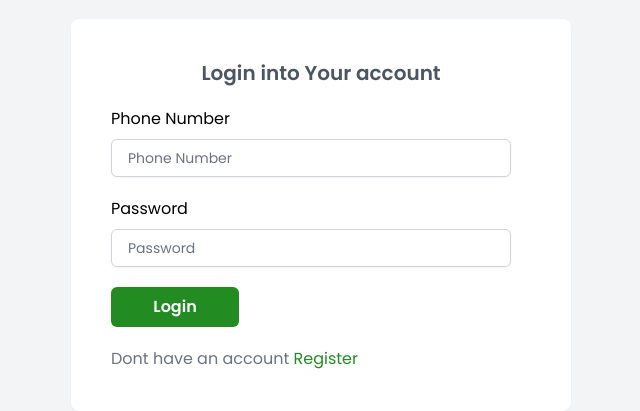
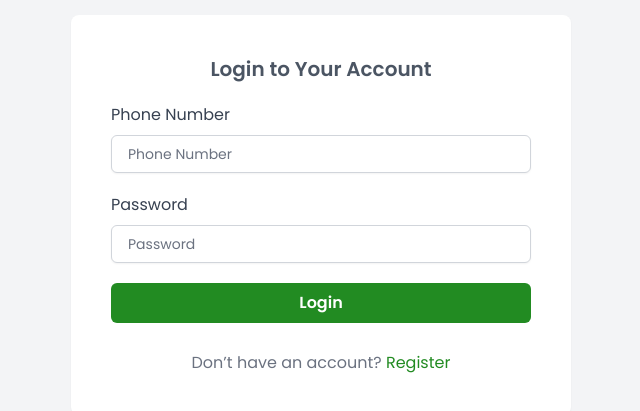
Before and after one commit to aine1100/MadeInUgandaLtd, a React (Vite) app: page /login in a window 1280 px wide. Shown: the part 185-596 px from the top of the page, without its empty margins (319-959 px from the left). Built offline with nearby package versions, Linux system fonts and the light colour scheme.

Commit message:
login and signup integration

```diff
--- a/package.json
+++ b/package.json
@@ -10,10 +10,12 @@
     "preview": "vite preview"
   },
   "dependencies": {
+    "axios": "^1.7.9",
     "react": "^18.3.1",
     "react-dom": "^18.3.1",
     "react-icons": "^5.4.0",
-    "react-router-dom": "^7.1.0"
+    "react-router-dom": "^7.1.0",
+    "react-toastify": "^11.0.2"
   },
   "devDependencies": {
     "@eslint/js": "^9.17.0",
--- a/src/pages/login.tsx
+++ b/src/pages/login.tsx
@@ -1,49 +1,100 @@
-export default function Login(){
-    const inputData = [
+import { useState, ChangeEvent, FormEvent } from "react";
+import { useNavigate } from "react-router-dom";
+import axios from "axios";
+import { toast, ToastContainer } from "react-toastify";
+import "react-toastify/dist/ReactToastify.css";
 
+type InputField = {
+  name: string;
+  className: string;
+  type: string;
+  key: keyof FormData;
+};
 
+type FormData = {
+  phoneNumber: string;
+  password: string;
+};
+
+export default function Login() {
+  const inputData: InputField[] = [
     {
       name: "Phone Number",
       className: "h-10",
       type: "text",
+      key: "phoneNumber", // Match this key with `formData` key
     },
     {
       name: "Password",
       className: "h-10",
       type: "password",
+      key: "password", // Match this key with `formData` key
     },
+  ];
 
-    ];
-    return(
+  const [formData, setFormData] = useState<FormData>({
+    phoneNumber: "",
+    password: "",
+  });
+
+  const navigate = useNavigate();
+
+  const handleChange = (e: ChangeEvent<HTMLInputElement>) => {
+    const { name, value } = e.target;
+    setFormData({ ...formData, [name]: value });
+  };
+
+  const handleSubmit = async (e: FormEvent<HTMLFormElement>) => {
+    e.preventDefault();
+    try {
+      const response = await axios.post("http://localhost:3000/auth/login", formData);
+      toast.success(response.data.message || "Login successful!");
+      setTimeout(() => {
+        navigate("/Dashboard");
+      }, 2000); // 2-second delay before navigating to the dashboard
+    } catch (err: any) {
+      toast.error(err.response?.data?.message || "Failed to login. Please try again.");
+    }
+  };
+
+  return (
     <div className="h-screen w-screen bg-gray-100 flex items-center justify-center">
-            <div className="p-10  bg-white shadow-sm rounded-lg flex-col gap-5 flex  w-[500px] ">
-                <h1 className="text-xl font-semibold text-gray-600 text-center">Login into Your account</h1>
-               {
-                inputData.map((field, index) =>
+      <div className="p-10 bg-white shadow-sm rounded-lg flex-col gap-5 flex w-[500px]">
+        <h1 className="text-xl font-semibold text-gray-600 text-center">
+          Login to Your Account
+        </h1>
+        <form onSubmit={handleSubmit} className="flex flex-col gap-5">
+          {inputData.map((field, index) => (
             <div className="flex flex-col gap-2" key={index}>
-                            <h1>{field.name}</h1>
-
+              <label htmlFor={field.key} className="text-gray-700">
+                {field.name}
+              </label>
               <input
-                            name={field.name}
+                id={field.key}
+                name={field.key} // Ensure the name matches the `formData` keys
                 type={field.type}
                 placeholder={field.name}
-                            className={`w-full md:w-[400px] px-4 py-2 text-sm text-black placeholder:text-gray-500 focus:outline-none border border-gray-300 rounded-md shadow-sm focus:border-primary-color`}/>
-
+                value={formData[field.key]} // Bind `value` correctly
+                onChange={handleChange}
+                className="w-full px-4 py-2 text-sm text-black placeholder:text-gray-500 focus:outline-none border border-gray-300 rounded-md shadow-sm focus:border-primary-color"
+              />
             </div>
-                    )
-               }
-                <button className="w-32 p-2 text-white font-semibold rounded-md bg-primary-color transition-all duration-300">
+          ))}
+          <button
+            type="submit"
+            className="w-full p-2 text-white font-semibold rounded-md bg-primary-color hover:bg-primary-dark transition-all duration-300"
+          >
             Login
           </button>
-                        <p className="text-gray-500 text-md">Dont have an account <a href="/register" className="text-primary-color">Register</a></p>
-
-
-
-
-
+        </form>
+        <p className="text-gray-500 text-md text-center mt-2">
+          Don’t have an account?{" "}
+          <a href="/register" className="text-primary-color hover:underline">
+            Register
+          </a>
+        </p>
       </div>
-
+      <ToastContainer position="top-right" autoClose={3000} hideProgressBar />
     </div>
-    )
-
+  );
 }
--- a/src/pages/register.tsx
+++ b/src/pages/register.tsx
@@ -1,57 +1,118 @@
-export default function Register(){
-    const inputData = [
+import { useState, ChangeEvent, FormEvent } from "react";
+import axios from "axios";
+import { toast, ToastContainer } from "react-toastify";
+import "react-toastify/dist/ReactToastify.css";
+import { useNavigate } from "react-router-dom";
+
+interface FormField {
+  name: string;
+  key: keyof FormData;
+  className: string;
+  type: string;
+}
+
+interface FormData {
+  fullName: string;
+  email: string;
+  phoneNumber: string;
+  password: string;
+}
+
+export default function Register() {
+  const inputData: FormField[] = [
     {
       name: "Full Name Or Company Name",
+      key: "fullName",
       className: "h-10",
       type: "text",
     },
     {
       name: "Email",
+      key: "email",
       className: "h-10",
       type: "email",
     },
     {
       name: "Phone Number",
+      key: "phoneNumber",
       className: "h-10",
       type: "text",
     },
     {
       name: "Password",
+      key: "password",
       className: "h-10",
       type: "password",
     },
+  ];
 
-    ];
-    return(
+  const [formData, setFormData] = useState<FormData>({
+    fullName: "",
+    email: "",
+    phoneNumber: "",
+    password: "",
+  });
+
+  const navigate = useNavigate();
+
+  const handleChange = (e: ChangeEvent<HTMLInputElement>) => {
+    setFormData({
+      ...formData,
+      [e.target.name]: e.target.value,
+    });
+  };
+
+  const handleSubmit = async (e: FormEvent) => {
+    e.preventDefault();
+    try {
+      const response = await axios.post("http://localhost:3000/auth/signup", formData);
+      toast.success(response.data.message || "User registered successfully");
+      setTimeout(() => {
+        navigate("/login");
+      }, 2000);
+    } catch (error: any) {
+      toast.error(error.response?.data?.message || "Failed to register");
+    }
+  };
+
+  return (
     <div className="h-screen w-screen bg-gray-100 flex items-center justify-center">
-            <div className="p-10  bg-white shadow-sm rounded-lg flex-col gap-5 flex  w-[500px] h-[550px]">
-                <h1 className="text-xl font-semibold text-gray-600 text-center">Welcome Create Your account</h1>
-               {
-                inputData.map((field, index) =>
+      <div className="p-10 bg-white shadow-sm rounded-lg flex-col gap-5 flex w-[500px] h-[550px]">
+        <h1 className="text-xl font-semibold text-gray-600 text-center">
+          Welcome Create Your Account
+        </h1>
+        <form onSubmit={handleSubmit} className="flex flex-col gap-5">
+          {inputData.map((field, index) => (
             <div className="flex flex-col gap-2" key={index}>
-                            <h1>{field.name}</h1>
-
+              <label htmlFor={field.key} className="text-gray-700">
+                {field.name}
+              </label>
               <input
-                            name={field.name}
+                id={field.key}
+                name={field.key}
                 type={field.type}
                 placeholder={field.name}
-                            className={`w-full md:w-[400px] px-4 py-2 text-sm text-black placeholder:text-gray-500 focus:outline-none border border-gray-300 rounded-md shadow-sm focus:border-primary-color`}/>
-
+                value={formData[field.key]}
+                onChange={handleChange}
+                className={`w-full md:w-[400px] px-4 py-2 text-sm text-black placeholder:text-gray-500 focus:outline-none border border-gray-300 rounded-md shadow-sm focus:border-primary-color`}
+              />
             </div>
-                    )
-               }
-                <button className="w-32 p-2 text-white font-semibold rounded-md bg-primary-color transition-all duration-300">
+          ))}
+          <button
+            type="submit"
+            className="w-32 p-2 text-white font-semibold rounded-md bg-primary-color hover:bg-primary-dark transition-all duration-300"
+          >
             Register
           </button>
-                        <p className="text-gray-500 text-md">already have an account <a href="/login" className="text-primary-color">Login</a></p>
-
-
-
-
-
+        </form>
+        <p className="text-gray-500 text-md">
+          Already have an account?{" "}
+          <a href="/login" className="text-primary-color hover:underline">
+            Login
+          </a>
+        </p>
       </div>
-
+      <ToastContainer position="top-right" autoClose={5000} hideProgressBar />
     </div>
-    )
-
+  );
 }
```
Also changed, not shown: 1 other file (tests, documents, lock files or other folders). Lines whose indentation alone changed are shown as unchanged.
